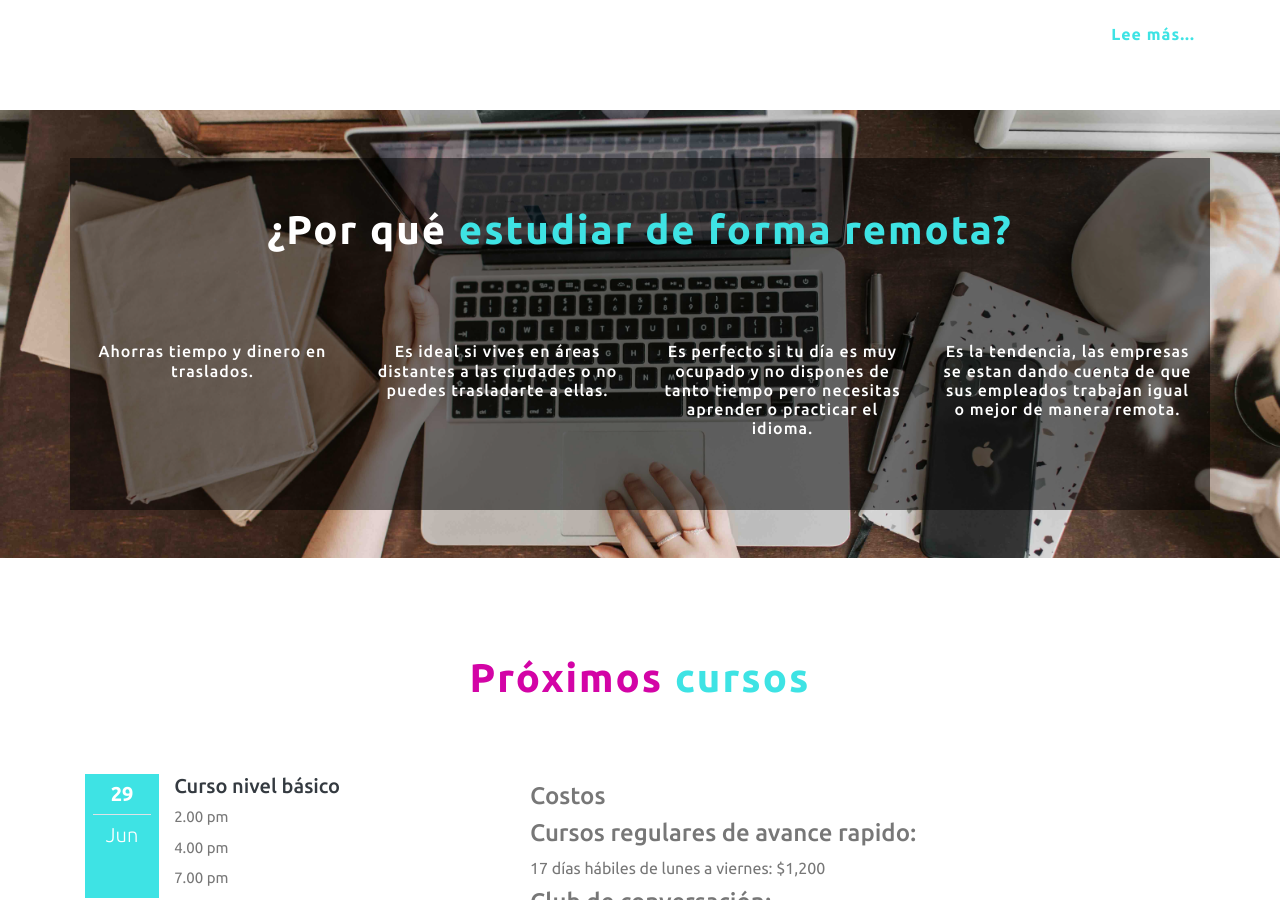
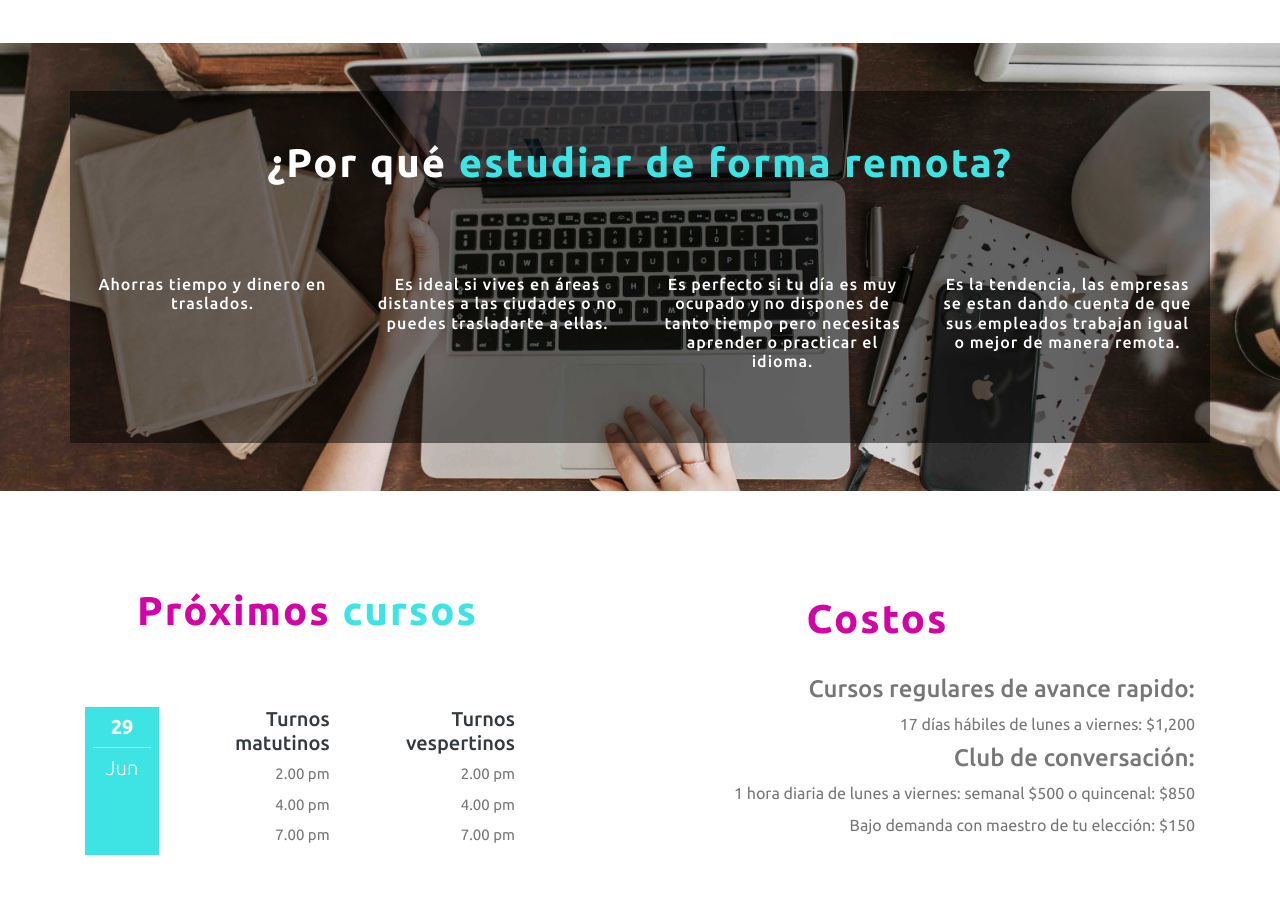
Before and after one commit to cf2013/dreamenglish, a PHP site: page /index.html in a window 1280 px wide. Shown: the part 3627-4527 px from the top of the page. Run offline with PHP 8.4, Linux system fonts and the light colour scheme.

Commit message:
cambios propuestos

```diff
--- a/assets/css/style.css
+++ b/assets/css/style.css
@@ -416,8 +416,9 @@ li > a:only-child:after {
 	/* text-transform: capitalize; */
 }
 img#logoDreamBanner{
-    width: 15%;
-    float: right;
+    width: 20%;
+    /* float: right; */
+    margin-left: 7%;
 }
 /* //banner */
 .n-right-w3ls .form-group input.form-control.submit {
@@ -549,7 +550,8 @@ figure {
 }
 .events-right h4 {
     font-size: 20px;
-	color: #343a40;
+    color: #343a40;
+    text-align: right;
 }
 .events-right ul li span {
     color:#000000;
@@ -560,6 +562,7 @@ figure {
 }
 .list-unstyled {
     color: #777;
+    text-align: right;
 }
 /* video and event section */
 /* testimonials */
@@ -583,7 +586,17 @@ figure {
 footer {
 	background-color: #0e0f10;
 }
-
+#icono-whats{
+    width: 25px;
+    margin-right: 3%;
+}
+.phone, .phone a {
+    color: white;
+}
+.phone a:hover{
+    color: #3EE3E4;
+
+}
 footer h3{
 	font-size: 1.5em;
 	color: #ffffff;
--- a/index.html
+++ b/index.html
@@ -32,7 +32,7 @@
     <header>
 	<nav class="mnu navbar-light">
             <div class="logo" id="logo">
-                <h1><a href="index.html">Dream English</a></h1>
+				<h1><a href="index.html">Dream English</a></h1>
             </div>
 				<label for="drop" class="toggle"><span class="fa fa-bars"></span></label>
                 <input type="checkbox" id="drop">
@@ -40,16 +40,17 @@
                         <li class="mr-lg-4 mr-3 active"><a href="index.html">Home</a></li>
 						<li class="mr-lg-4 mr-3"><a href="about.html">¿Quiénes somos?</a></li>
                         <li class="mr-lg-4 mr-3"><a href="services.html">¿Cómo lo hacemos?</a></li>
-						<li class="mr-lg-4 mr-3"><a href="startToday.html">Start today</a></li>
                         <li class="mr-lg-4 mr-3"><a href="contact.html">Contact</a></li>
-                    </ul>
-    </nav>
+					</ul>
+
+	</nav>
+	<img src="assets/imgs/dreamEnglish_checkpoint.png" alt="logo" srcset="" id="logoDreamBanner">
 </header>
 <!-- //header -->
         <div class="container">
             <!-- banner-text -->
             <div class="banner-text">
-				<img src="assets/imgs/dreamEnglish_checkpoint.png" alt="logo" srcset="" id="logoDreamBanner">
+
                 <div class="slider-info">
                     <h3>Te ayudamos a alcanzar tus sueños </h3>
 				</div>
@@ -105,7 +106,7 @@
 					<div class="agil_mor">
 						<h3 class="heading-agileinfo">We believe<span class="text-light"> the teacher is key</span></h3>
 						<p class="vam">Un buen maestro hace la diferencia, nosotros tenemos a los mejores, con décadas de pasión y experiencia. </p>
-						<a href="about.html" class="mt-3 text-light">Lee más...</a>
+
 					</div>
 				</div>
 				<div class="col-lg-5">
@@ -125,7 +126,6 @@
 					<div class="agil_mor">
 						<h2 class="heading-agileinfo"> Nuestros cursos de <span>avance rápido </span></h2>
 						<p class="vam"> Constan de 17 días hábiles de lunes a viernes con 80 minutos de clase + 15 a 20 minutos de trabajo individual. </p>
-						<a href="about.html" class="mt-3">Lee más...</a>
 					</div>
 				</div>
 			</div>
@@ -219,20 +219,29 @@
 <!-- video and events -->
 	<div class="video-choose-agile py-lg-5">
 		<div class="container py-5">
-			<div class="title-section pb-sm-5 pb-3">
-				<h3 class="heading-agileinfo text-center pb-4">Próximos <span>cursos</span></h3>
-			</div>
+
 			<div class="row">
 				<div class="col-lg-5 events">
+					<div class="title-section pb-sm-5 pb-3">
+						<h3 class="heading-agileinfo text-center pb-4">Próximos <span>cursos</span></h3>
+					</div>
 					<div class="events-w3ls">
 						<div class="d-flex">
-							<div class="col-sm-2 col-3 events-up p-2 text-center">
+							<div class="col-sm-2 col-2 events-up p-2 text-center">
 								<h5 class="font-weight-bold">29
 									<span class="border-top font-weight-light pt-2 mt-2">Jun</span>
 								</h5>
 							</div>
-							<div class="col-sm-10 col-9 events-right">
-								<h4 class="Cur">Curso nivel básico </h4>
+							<div class="col-sm-5 col-5 events-right">
+								<h4 class="Cur">Turnos matutinos </h4>
+								<ul class="list-unstyled">
+									<li class="my-2">2.00 pm</li>
+									<li class="my-2">4.00 pm</li>
+									<li class="my-2">7.00 pm</li>
+								</ul>
+							</div>
+							<div class="col-sm-5 col-5 events-right">
+								<h4 class="Cur">Turnos vespertinos </h4>
 								<ul class="list-unstyled">
 									<li class="my-2">2.00 pm</li>
 									<li class="my-2">4.00 pm</li>
@@ -242,33 +251,23 @@
 						</div>
 					</div>
 					<div class="d-flex my-4">
-						<div class="col-sm-2 col-3 events-up p-2 text-center">
+						<!-- <div class="col-sm-2 col-3 events-up p-2 text-center">
 							<h5 class="font-weight-bold">17
 								<span class="border-top font-weight-light pt-2 mt-2">Jul</span>
 							</h5>
-						</div>
-						<div class="col-sm-10 col-9 events-right">
-							<h4 class="Cur">Curso avanzado adultos </h4>
-							<ul class="list-unstyled">
-								<li class="my-2">2.00 pm</li>
-								<li class="my-2">4.00 pm</li>
-								<li class="my-2">7.00 pm</li>
-							</ul>
-						</div>
+						</div> -->
+
 					</div>
 				</div>
-				<div class="row">
+				<div class="col-lg-7">
 					<ul class="list-unstyled">
-						<li class="my-2"><h4 class="Cur"> Costos </h4></li>
+						<li class="my-2"><h3 class="Cur heading-agileinfo text-center pb-4"> Costos </h3></li>
 						<li class="my-2"><h4 class="Cur"> Cursos regulares de avance rapido: </h4></li>
 						<li class="my-2">17 días hábiles de lunes a viernes: $1,200</li>
 						<li class="my-2"><h4 class="Cur"> Club de conversación:  </h4></li>
 						<li class="my-2">1 hora diaria de lunes a viernes: semanal $500 o quincenal: $850</li>
 						<li class="my-2">Bajo demanda con maestro de tu elección: $150</li>
-						<li class="my-2"><br></li>
-						<li class="my-2">Todas las caracteristicas de inmersión: como llamada sorpresa semanal,<br>
-							club de lectura y correos corporativos no tienen costo pero influyen en tu calificación.<br>
-							¡Acepta el reto hoy!</li>
+
 					</ul>
 				</div>
 				<div class="col-lg-7 video">
@@ -284,10 +283,12 @@
 			<div class="row footer-top-w3layouts-agile py-5">
 				<div class="col-md-4 footer-grid">
 					<div class="footer-title">
-						<h3>Acerca de nosotros</h3>
+						<h3>¡Acepta el reto hoy!</h3>
 					</div>
 					<div class="footer-text">
-						<p>Profesores capacitados y con experiencia en el campo de la enseñanza del idioma inglés como una segunda lengua</p>
+						<p>Todas las caracteristicas de inmersión: como llamada sorpresa,<br>
+							club de lectura y correos corporativos no tienen costo pero influyen en tu calificación.
+						<p>
 					</div>
 				</div>
 				<div class="col-md-4 footer-grid">
@@ -298,8 +299,8 @@
 					<h4>Localización :</h4>
 					<p>Guadalajara, Jalisco.</p>
 					<div class="phone">
-						<h4>Teléfono :</h4>
-						<p>Tel: 44-26-77-80-33</p>
+						<h4>Contáctanos:</h4>
+						<img src="/assets/imgs/whatsapp-icono.png" alt="icono de whatsapp" id="icono-whats">Whatsapp:<a href=""> 332 537 8016</a>
 						<p>Email : <a href="dream.english.contact@gmail.com">dream.english.contact@gmail.com</a></p>
 					</div>
 				</div>
```
Also changed, not shown: assets/imgs/whatsapp-icono.png (added).
